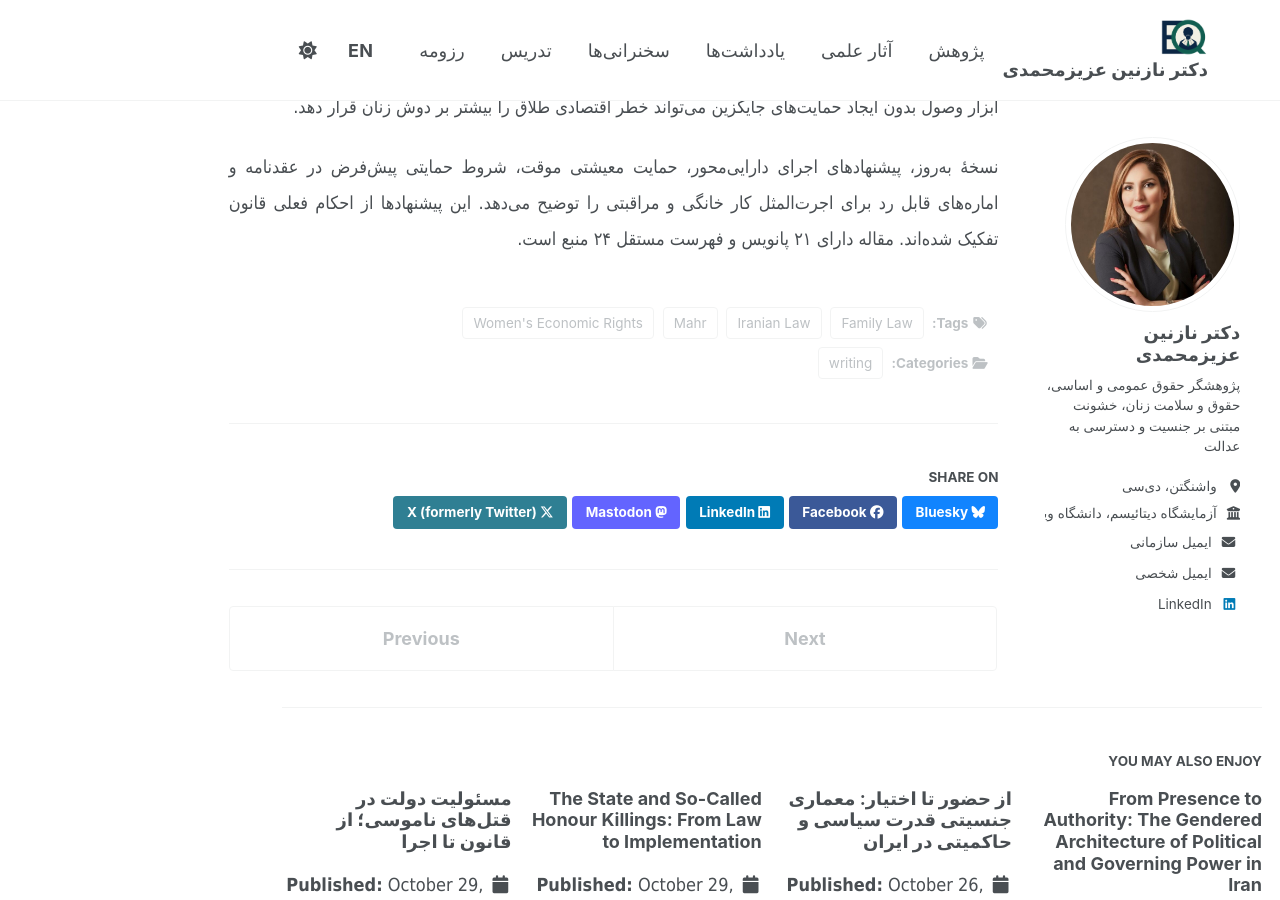
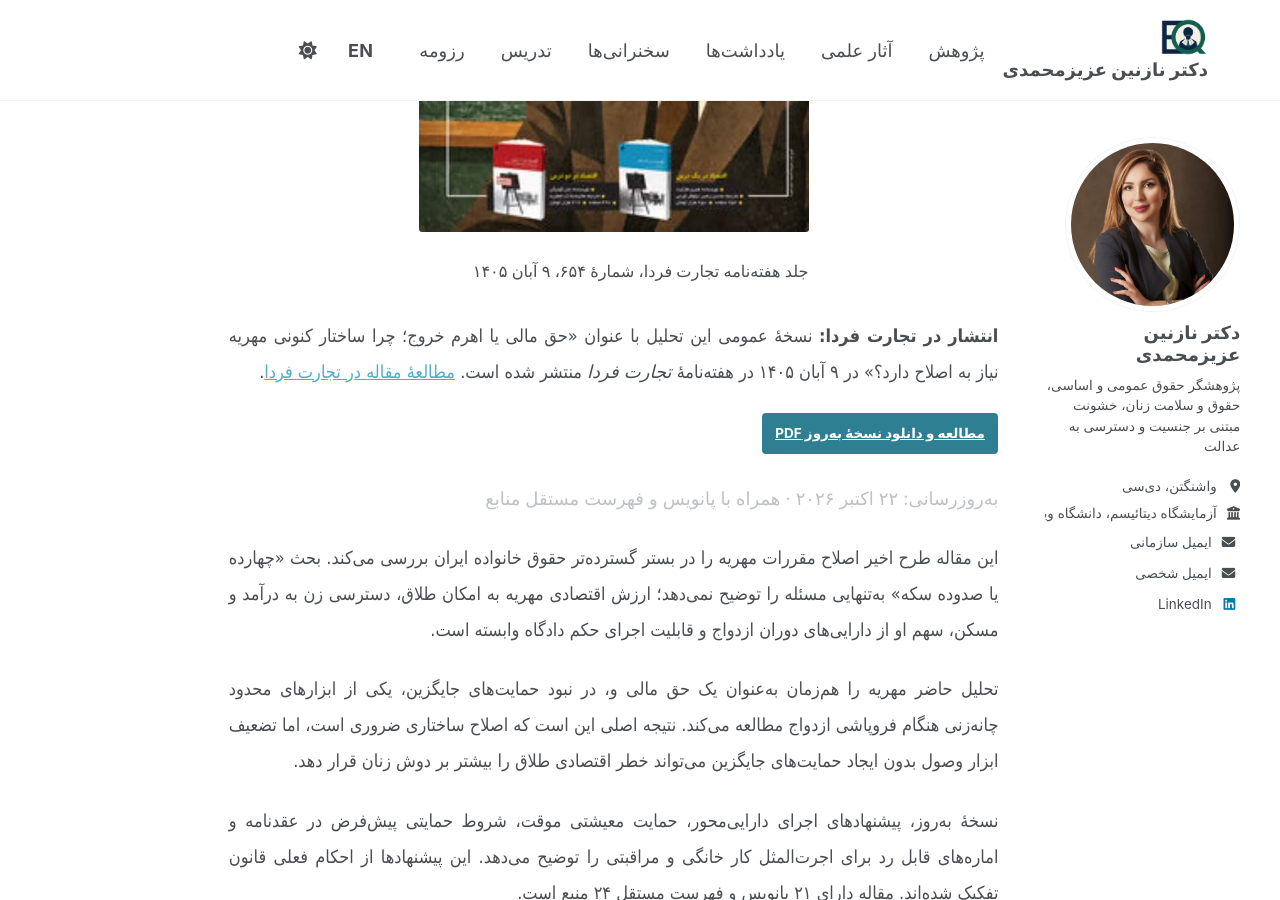
Before and after one commit to nazaninazizmohammadi/nazaninazizmohammadi.github.io, a Jekyll site: the page built from _posts/2026-09-29-mahr-economic-analysis-fa.md, in a window 1280 px wide and 900 px high, scrolled down 598 px. Built offline with Jekyll 4.4.1, drawn with Linux system fonts in a browser that asks for light colours; a style sheet for code colours, icons or effects is not loaded.

Commit message:
Display issue 654 cover on Persian and English mahr article pages

```diff
--- a/_posts/2026-09-29-mahr-economic-analysis-fa.md
+++ b/_posts/2026-09-29-mahr-economic-analysis-fa.md
@@ -24,6 +24,8 @@ share: true
 
 <div dir="rtl" lang="fa" markdown="1" style="direction: rtl; text-align: justify;">
 
+<figure style="max-width: 390px; margin: 1.5rem auto; text-align: center;"><img src="{{ '/images/tejarat-farda-issue-654-cover.jpg' | relative_url }}" alt="جلد شماره ۶۵۴ هفته‌نامه تجارت فردا، ۹ آبان ۱۴۰۵" loading="lazy" style="width: 100%; height: auto; border-radius: 3px;" /><figcaption style="font-size: 0.9rem; margin-top: 0.5rem;">جلد هفته‌نامه تجارت فردا، شمارهٔ ۶۵۴، ۹ آبان ۱۴۰۵</figcaption></figure>
+
 <p><strong>انتشار در تجارت فردا:</strong> نسخهٔ عمومی این تحلیل با عنوان «حق مالی یا اهرم خروج؛ چرا ساختار کنونی مهریه نیاز به اصلاح دارد؟» در ۹ آبان ۱۴۰۵ در هفته‌نامهٔ <em>تجارت فردا</em> منتشر شده است. <a href="https://www.tejaratefarda.com/بخش-اقتصاد-اجتماعی-19/52657-حق-مالی-یا-اهرم-خروج" target="_blank" rel="noopener noreferrer">مطالعهٔ مقاله در تجارت فردا</a>.</p>
 
 
```
Also changed, not shown: _posts/2026-09-29-mahr-economic-analysis-en.md (+2 -0 lines), images/tejarat-farda-issue-654-cover.jpg.
